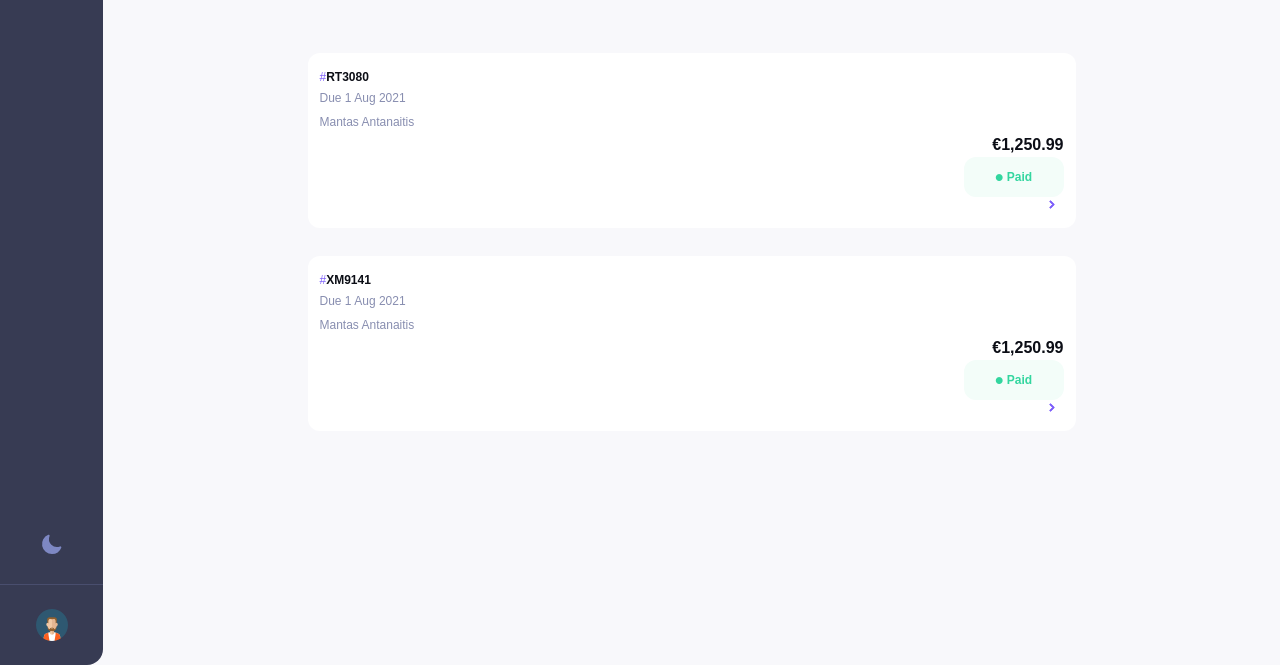
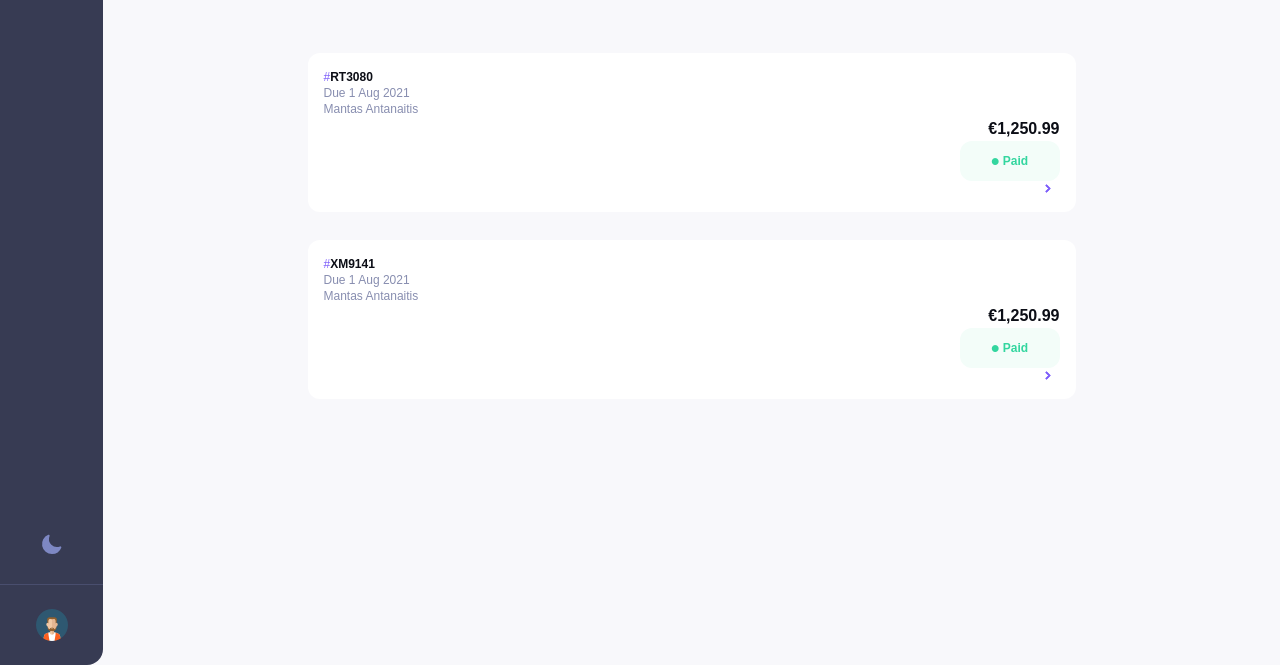
Before and after one commit to manant1/invoice-app, a Gatsby site: page / in a window 1280 px wide. Shown: the part 135-800 px from the top of the page. Built offline with nearby package versions, Linux system fonts and the light colour scheme; Gatsby itself is replaced by a stand-in of ours.

Commit message:
fixed invoice list alignment

```diff
--- a/src/components/list.css
+++ b/src/components/list.css
@@ -8,6 +8,7 @@
 @responsive {
     .invoice-grid {
         display: grid;
+        grid-template-columns: auto auto auto auto auto auto auto min-content;
         grid-template-areas: "invoiceNo dueDate client client client sum status chevron";
     }
 }
--- a/src/components/list.js
+++ b/src/components/list.js
@@ -8,26 +8,26 @@
   return (
     <div className={className}>
       {items.map((item, i) => (
-        <div key={`invoice-list-item-${i}`} className="invoice-mobile-grid md:invoice-grid rounded-xl bg-white w-full py-4 px-3 mt-7 mb-7">
+        <div key={`invoice-list-item-${i}`} className="invoice-mobile-grid md:invoice-grid rounded-xl bg-white w-full py-4 px-4 mt-7 mb-7">
           <div className="invoiceNo flex items-center">
             <span className="symbol-primary text-xs">#</span> <span
             className="text-primary text-xs font-bold">{item.invoiceNo}</span>
           </div>
-          <div className="dueDate">
+          <div className="dueDate flex items-center">
             <span className="text-xs text-muted">Due {parseDateString(new Date().toDateString())}</span>
           </div>
-          <div className="client">
+          <div className="client flex items-center">
             <span className="text-xs text-muted">Mantas Antanaitis</span>
           </div>
-          <div className="sum">
+          <div className="sum flex items-center">
               <span className="text-ms text-primary font-bold">
                 &euro;1,250.99
               </span>
           </div>
-          <div className="status">
+          <div className="status flex items-center">
             <StatusBadge type={"success"} title={"Paid"}/>
           </div>
-          <div className="hidden md:block chevron">
+          <div className="hidden md:block chevron flex items-center">
             <ChevronRightIcon style={{ height: 15 }} className="icon-primary icon"/>
           </div>
         </div>
--- a/src/styles/global.css
+++ b/src/styles/global.css
@@ -279,13 +279,13 @@
 @responsive {
     .sideview-slide-in {
         animation: slide-in 0.5s forwards;
-        animation-timing-function: ease-out;
+        animation-timing-function: linear;
         animation-delay: 0ms;
     }
 
     .sideview-slide-in-mobile {
         animation: slide-in-mobilde 0.5s forwards;
-        animation-timing-function: ease-out;
+        animation-timing-function: linear;
         animation-delay: 0ms;
     }
 
@@ -303,7 +303,7 @@
 }
 
 .backdrop {
-    animation: backdrop 0.5s forwards;
+    animation: backdrop 0.4s forwards;
     animation-delay: 0ms;
     animation-timing-function: linear;
 }
@@ -328,12 +328,12 @@
         display: block;
     }
 
-    95% {
-        width: 52.5%;
+    80% {
+        width: 57.5%;
     }
 
     100% {
-        width: 50%;
+        width: 55%;
     }
 }
 
```
